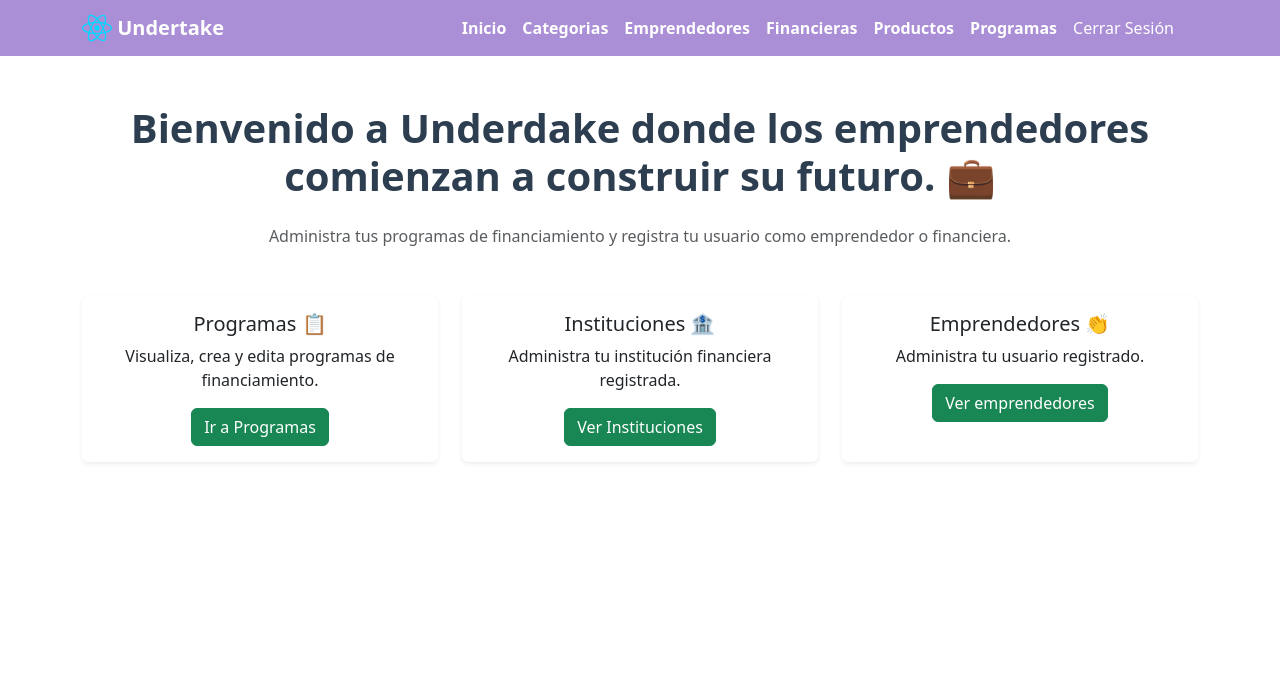
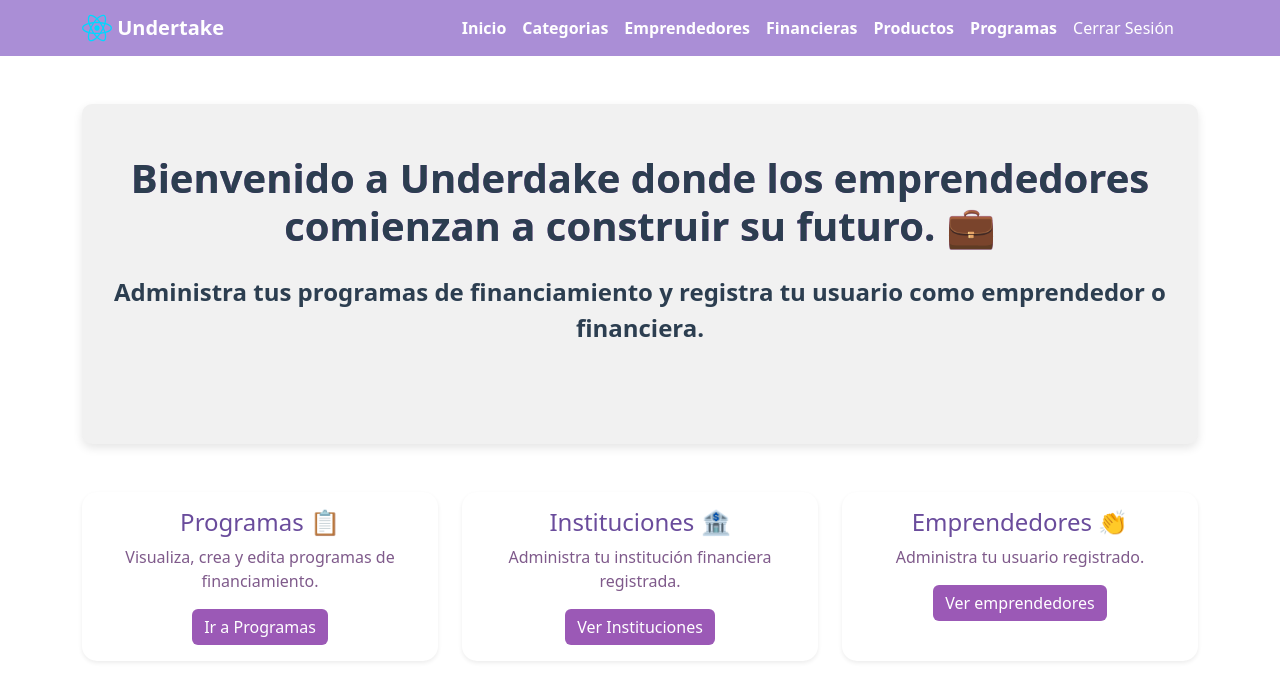
Before and after one commit to ASAG2025/Undertake, a React (Vite) app: page /inicio in a window 1280 px wide. Shown: the top 684 px of the page. Built offline with nearby package versions, Linux system fonts and the light colour scheme; no server answers; sample sign-in values are in the browser's storage.

Commit message:
estilo de tarjetas del inicio

```diff
--- /dev/null
+++ b/src/Cards.css
@@ -0,0 +1,56 @@
+.welcome-section {
+    background-color: #f1f1f1;
+    padding: 50px 0;
+    border-radius: 10px;
+    box-shadow: 0 4px 10px rgba(0, 0, 0, 0.1);
+  }
+
+  h1 {
+    background: linear-gradient(to right, #9b59b6, #8e44ad);
+    -webkit-background-clip: text; /* Para Safari */
+    background-clip: text; /* Para navegadores modernos */
+    color: transparent;
+  }
+
+
+  .animated.fadeIn {
+    animation: fadeIn 2s ease-in-out;
+  }
+
+  @keyframes fadeIn {
+    0% {
+      opacity: 0;
+    }
+    100% {
+      opacity: 1;
+    }
+  }
+
+  .card {
+    border-radius: 15px;
+    transition: transform 0.3s ease, box-shadow 0.3s ease;
+  }
+
+  .card:hover {
+    transform: translateY(-10px);
+    box-shadow: 0px 15px 30px rgba(0, 0, 0, 0.1);
+  }
+
+  .card-title {
+    font-size: 1.5rem;
+    color: #6a4c9c;
+  }
+
+  .card-text {
+    color: #7f5a8b;
+  }
+
+  .card-button {
+    background-color: #9b59b6;
+    border: none;
+  }
+
+  .card-button:hover {
+    background-color: #8e44ad;
+    border-color: #8e44ad;
+  }
--- a/src/Views/Inicio.jsx
+++ b/src/Views/Inicio.jsx
@@ -1,5 +1,7 @@
+import React from "react";
 import { useNavigate } from "react-router-dom";
 import { Container, Row, Col, Card, Button } from "react-bootstrap";
+import "../Cards.css";
 
 const Inicio = () => {
   const navigate = useNavigate();
@@ -10,20 +12,22 @@ const Inicio = () => {
 
   return (
     <Container className="mt-5">
-      <h1 className="text-center fw-bold mb-4" style={{ fontSize: "2.5rem", color: "#2C3E50" }}>
-        Bienvenido a Underdake donde los emprendedores comienzan a construir su futuro. 💼
-      </h1>
-      <p className="text-center mb-5 text-muted">
-        Administra tus programas de financiamiento y registra tu usuario como emprendedor o financiera.
-      </p>
+      <div className="welcome-section text-center mb-5">
+        <h1 className="fw-bold mb-4 animated fadeIn" style={{ fontSize: "2.5rem", color: "#2C3E50" }}>
+          <span className="welcome-text">Bienvenido a Underdake</span> donde los emprendedores comienzan a construir su futuro. 💼
+        </h1>
+        <p className="fw-bold mb-5 animated fadeIn" style={{ fontSize: "1.5rem", color: "#2C3E50" }}>
+          <span className="welcome-text">Administra tus programas de financiamiento y registra tu usuario</span> como emprendedor o financiera.
+        </p>
+      </div>
 
       <Row className="g-4 justify-content-center">
         <Col md={4}>
-          <Card className="shadow-sm border-0 h-100">
+          <Card className="card shadow-sm border-0 h-100 blue">
             <Card.Body className="text-center">
               <Card.Title>Programas 📋</Card.Title>
               <Card.Text>Visualiza, crea y edita programas de financiamiento.</Card.Text>
-              <Button variant="success" onClick={() => handleNavigate("/programas")}>
+              <Button variant="success" className="card-button" onClick={() => handleNavigate("/programas")}>
                 Ir a Programas
               </Button>
             </Card.Body>
@@ -31,22 +35,23 @@ const Inicio = () => {
         </Col>
 
         <Col md={4}>
-          <Card className="shadow-sm border-0 h-100">
+          <Card className="card shadow-sm border-0 h-100 green">
             <Card.Body className="text-center">
               <Card.Title>Instituciones 🏦</Card.Title>
               <Card.Text>Administra tu institución financiera registrada.</Card.Text>
-              <Button variant="success" onClick={() => handleNavigate("/financieras")}>
+              <Button variant="success" className="card-button" onClick={() => handleNavigate("/financieras")}>
                 Ver Instituciones
               </Button>
             </Card.Body>
           </Card>
         </Col>
+
         <Col md={4}>
-          <Card className="shadow-sm border-0 h-100">
+          <Card className="card shadow-sm border-0 h-100 red">
             <Card.Body className="text-center">
               <Card.Title>Emprendedores 👏</Card.Title>
               <Card.Text>Administra tu usuario registrado.</Card.Text>
-              <Button variant="success" onClick={() => handleNavigate("/emprendedores")}>
+              <Button variant="success" className="card-button" onClick={() => handleNavigate("/emprendedores")}>
                 Ver emprendedores
               </Button>
             </Card.Body>
```
